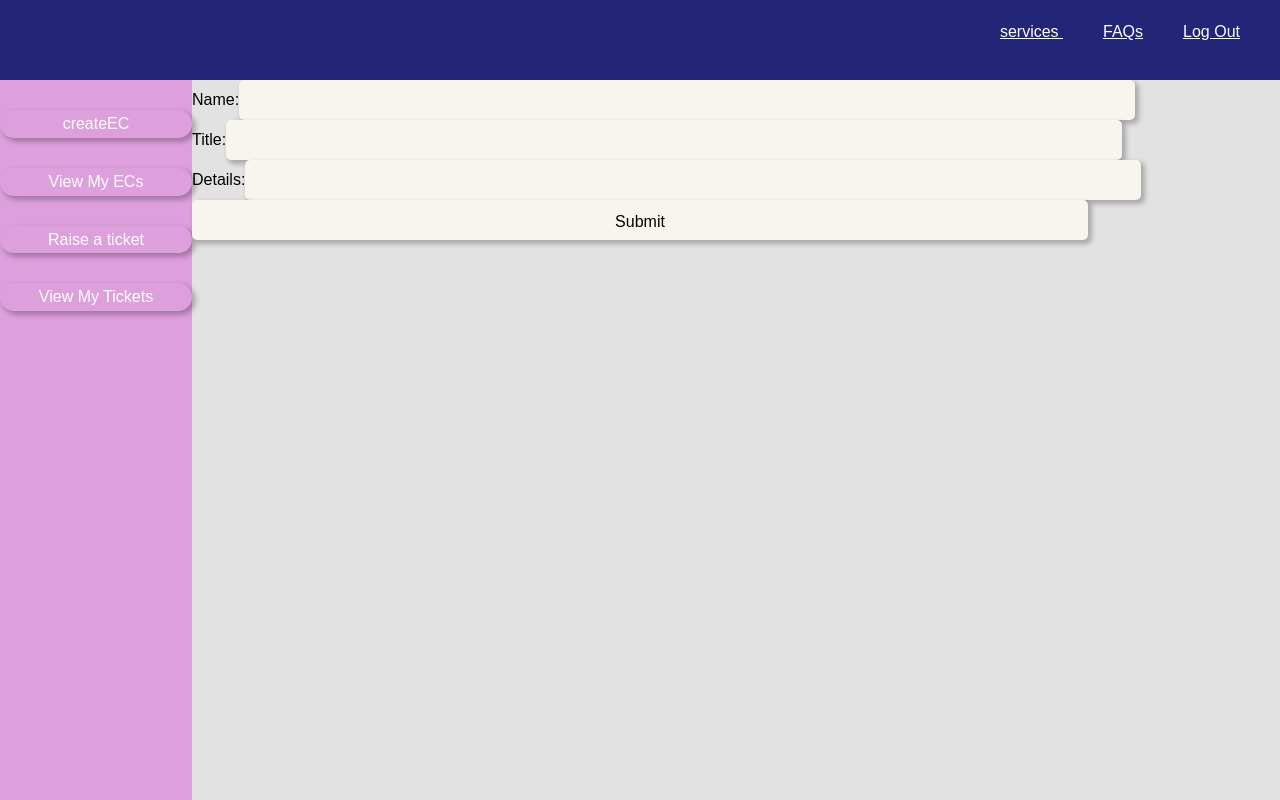
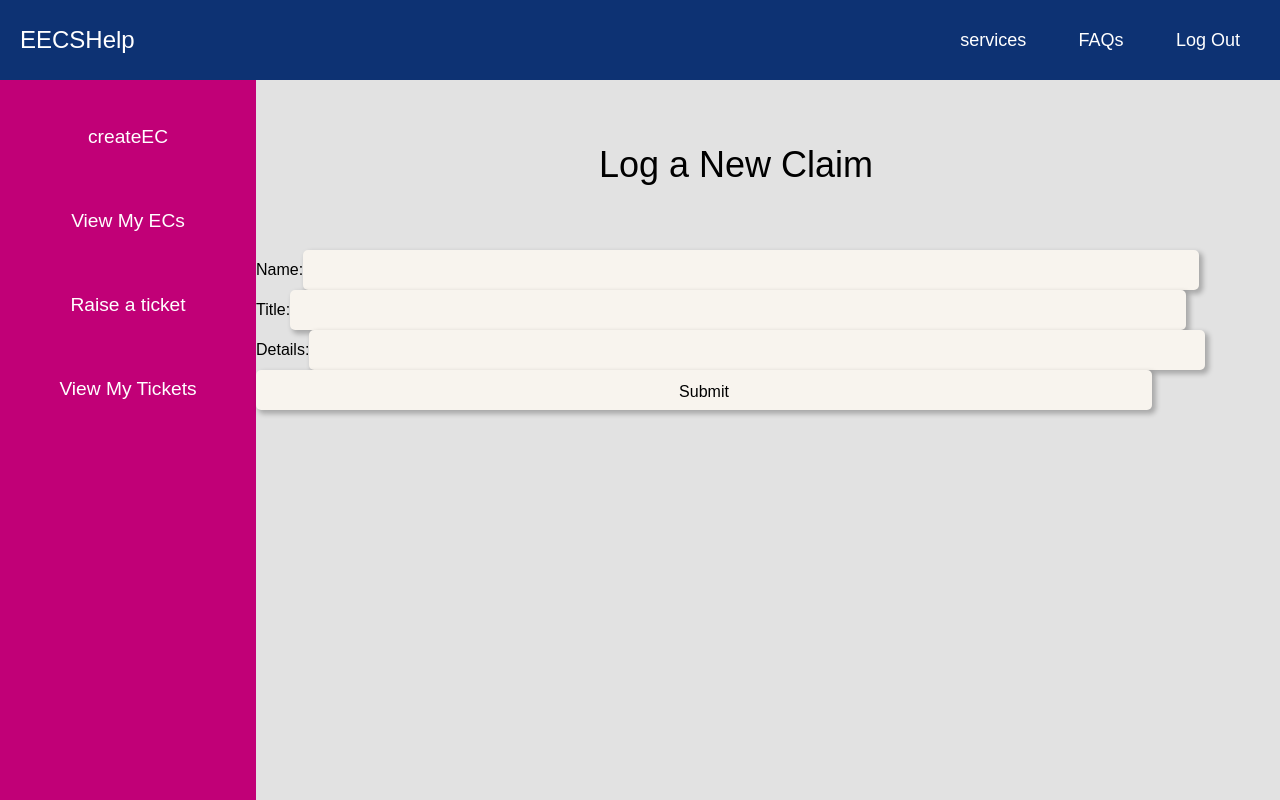
Before and after one commit to darenagos/segroup-eecsSystem, a React (Create React App) app in the folder eecs-system/: page /student-Homepage/create-EC in a window 1280 px wide. Built offline with nearby package versions, Linux system fonts and the light colour scheme.

Commit message:
some css changes to navigations

```diff
--- a/eecs-system/src/Components/User Specific Components/Navbar/nav.css
+++ b/eecs-system/src/Components/User Specific Components/Navbar/nav.css
@@ -1,3 +1,12 @@
+:root{
+    --blue: #0D3273;
+    --pink: #C10077;
+    --grey: #E2E2E2;
+    --purple: #7B0E72;
+
+}
+
+
 body {
     position: relative;
     width: auto;
@@ -21,36 +30,73 @@ h1 {
     height: 90vh;
 }
 
+
 .topNavItem {
     padding: 20px;
+    text-decoration: none;
+    font-size: large;
+    margin-left: 1%;
 }
 
-#navButton {
+.topNavItem:hover{
+    color: rgba(255, 255, 255, 0.60);
+}
+
+/* #navButton {
     border-radius: 50px;
-    background: pink;
+    background: var(--purple);
     box-shadow: 3px 3px 5px 1px rgba(0, 0, 0, 0.25);
     width: 100%;
+
+} */
+
+#left {
+    width: 20%;
+    height: 90vh; /* Set height to 100% of the viewport height */
+    background-color: var(--pink);
+    float:left;
+    color: white;
+    text-align: center;
 }
 
-#left {
-    width: 15%;
-    height: 90vh; /* Set height to 100% of the viewport height */
-    background-color: plum  ;
-    float:left;
-    color: white;
+.move-left{
+    margin-right: auto; /* Push items to the right */
+    font-size: x-large;
+
 }
 
 #topnav{
-    background-color: #232579;
+    background-color: var(--blue);
     padding: 20px;
     text-align: right;
     color:white;
-    text-decoration: none;
     height: 10vh;
+
+
+    display: flex;
+    justify-content: space-between;
+    align-items: center;
+
 
 }
 
+
+
 button{
-    width: 100%;
+    width: 80%;
     background-color: transparent;
+    padding-top: 15px;
+    padding-bottom: 15px;
+    font-size: larger;
+
+    border-radius: 10px;
+    border: none;
+    outline: none;
+    box-shadow: none;
+
+
 }
+
+button:hover{
+    background-color: var(--purple);
+}
--- a/eecs-system/src/Components/User Specific Components/Navbar/topNavbar.js
+++ b/eecs-system/src/Components/User Specific Components/Navbar/topNavbar.js
@@ -1,17 +1,24 @@
 import { Link } from "react-router-dom";
-import React from 'react';
-import "./nav.css"
+import React from "react";
+import "./nav.css";
 
 function TopNavbar() {
-    return(
-      <header id = "header">
-        <div id ="topnav">
-          <Link to="service-status" class="topNavItem"><a>services </a></Link>
-          <Link to="faq-page"class="topNavItem">FAQs</Link>
-          <Link to="/"class="topNavItem">Log Out</Link>
-        </div>
-      </header>
-    )
+  return (
+    <header id="header">
+      <div id="topnav">
+        <a className="move-left">EECSHelp</a>
+        <Link to="service-status" className="topNavItem">
+          <a>services </a>
+        </Link>
+        <Link to="faq-page" className="topNavItem">
+          FAQs
+        </Link>
+        <Link to="/" className="topNavItem">
+          Log Out
+        </Link>
+      </div>
+    </header>
+  );
 }
 
-export default TopNavbar
+export default TopNavbar;
--- /dev/null
+++ b/eecs-system/src/Components/User Specific Components/Student Components/createEC.css
@@ -0,0 +1,8 @@
+h2{
+    color: #000;
+text-align: center;
+font-size: 36px;
+font-style: normal;
+font-weight: 300;
+line-height: normal;
+}
--- a/eecs-system/src/Components/User Specific Components/Student Components/createEC.js
+++ b/eecs-system/src/Components/User Specific Components/Student Components/createEC.js
@@ -1,10 +1,12 @@
-import React, {useState} from 'react'
+import React, { useState } from "react";
+import "../../../reset.css";
+import "./createEC.css";
 //import EC from "../../../Managers/ECRegistry"
 
-const ecRegistry = require("../../../Managers/ECRegistry")
+const ecRegistry = require("../../../Managers/ECRegistry");
 
 class EC {
-  constructor(name, module, title, date, selfCertified, details){
+  constructor(name, module, title, date, selfCertified, details) {
     this.name = name;
     this.module = module;
     this.date = date;
@@ -15,52 +17,68 @@ class EC {
 }
 
 function CreateEC() {
+  const pressSubmit = async (event) => {
+    event.preventDefault();
 
-  const pressSubmit = async (event) => {
-    event.preventDefault()
-
-    await ecRegistry.addEC(new EC(name,new Date(),title,details,"Other"))
+    await ecRegistry.addEC(new EC(name, new Date(), title, details, "Other"));
     Array.from(document.querySelectorAll("input")).forEach(
-      input => (input.value = "")
+      (input) => (input.value = "")
     );
-
-  }
-
+  };
 
   const [name, setName] = useState("");
   const handleNameInputChange = (e) => {
     setName(e.target.value);
-  }
+  };
 
   const [title, setTitle] = useState("");
   const handleTitleInputChange = (e) => {
     setTitle(e.target.value);
-  }
+  };
 
   const [details, setDetails] = useState("");
   const handleDetailsInputChange = (e) => {
     setDetails(e.target.value);
-  }
-
-
-
-
+  };
 
   return (
     <div>
-      <form >
-        <label>Name:
-        <input type="text" name="name" value={name} onChange={handleNameInputChange}/></label><br/>
-        <label>Title:
-        <input type="text" name="title" value={title} onChange={handleTitleInputChange} /></label><br/>
-        <label>Details:
-        <input type="text" name="details" value={details} onChange={handleDetailsInputChange}/></label><br/>
+      <h2>Log a New Claim</h2>
+      <form>
+        <label>
+          Name:
+          <input
+            type="text"
+            name="name"
+            value={name}
+            onChange={handleNameInputChange}
+          />
+        </label>
+        <br />
+        <label>
+          Title:
+          <input
+            type="text"
+            name="title"
+            value={title}
+            onChange={handleTitleInputChange}
+          />
+        </label>
+        <br />
+        <label>
+          Details:
+          <input
+            type="text"
+            name="details"
+            value={details}
+            onChange={handleDetailsInputChange}
+          />
+        </label>
+        <br />
         <input type="submit" value="Submit" onClick={pressSubmit} />
-
-
       </form>
     </div>
-  )
+  );
 }
 
-export default CreateEC
+export default CreateEC;
--- a/eecs-system/src/reset.css
+++ b/eecs-system/src/reset.css
@@ -19,3 +19,11 @@
     height: auto;
     word-spacing: inherit;
 }
+
+
+button {
+    background: none;
+    border: none;
+    outline: none;
+    box-shadow: none;
+}
```
Also changed, not shown: eecs-system/src/Components/User Specific Components/Navbar/adminNavbar.js (+15 -7 lines), eecs-system/src/Components/User Specific Components/Navbar/studentNavbar.js (+23 -7 lines), eecs-system/src/Components/User Specific Components/Navbar/technicianNavbar.js (+15 -6 lines).
